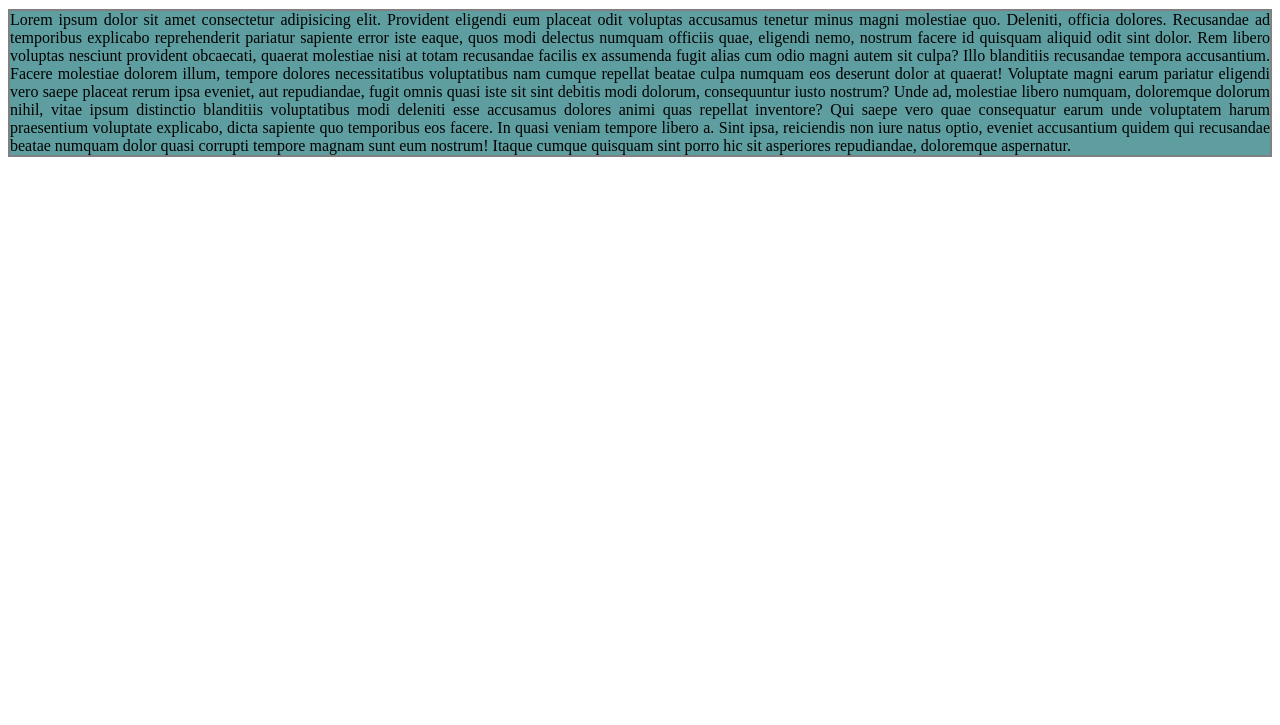
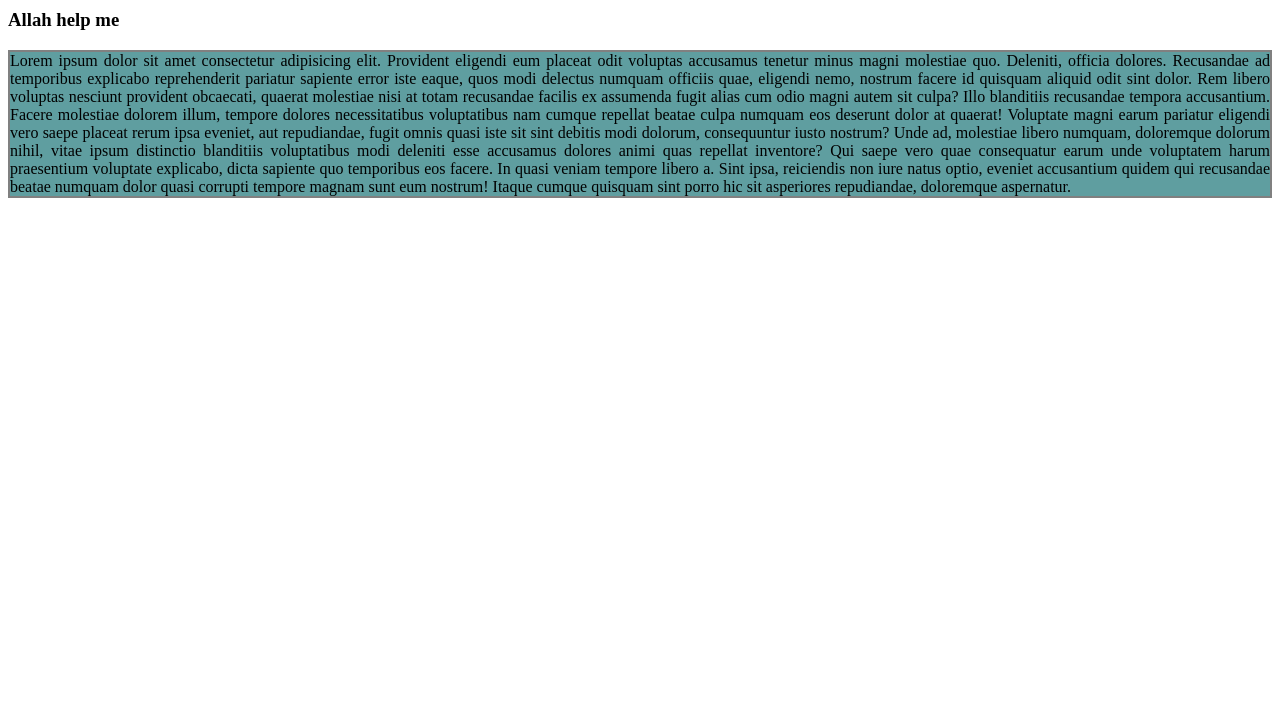
Before and after one commit to jobair289781/my-3rd-repo, a plain HTML site: page index.html in a window 1280 px wide. Shown: the part 75-800 px from the top of the page. Drawn offline with Linux system fonts and the light colour scheme.

Commit message:
add text

```diff
--- a/index.html
+++ b/index.html
@@ -9,6 +9,7 @@
 </head>
 <body>
     <h1 class="text">Bangladesh is my Love</h1>
+    <h3>Allah help me</h3>
     <p>Lorem ipsum dolor sit amet consectetur adipisicing elit. Provident eligendi eum placeat odit voluptas accusamus tenetur minus magni molestiae quo. Deleniti, officia dolores. Recusandae ad temporibus explicabo reprehenderit pariatur sapiente error iste eaque, quos modi delectus numquam officiis quae, eligendi nemo, nostrum facere id quisquam aliquid odit sint dolor. Rem libero voluptas nesciunt provident obcaecati, quaerat molestiae nisi at totam recusandae facilis ex assumenda fugit alias cum odio magni autem sit culpa? Illo blanditiis recusandae tempora accusantium. Facere molestiae dolorem illum, tempore dolores necessitatibus voluptatibus nam cumque repellat beatae culpa numquam eos deserunt dolor at quaerat! Voluptate magni earum pariatur eligendi vero saepe placeat rerum ipsa eveniet, aut repudiandae, fugit omnis quasi iste sit sint debitis modi dolorum, consequuntur iusto nostrum? Unde ad, molestiae libero numquam, doloremque dolorum nihil, vitae ipsum distinctio blanditiis voluptatibus modi deleniti esse accusamus dolores animi quas repellat inventore? Qui saepe vero quae consequatur earum unde voluptatem harum praesentium voluptate explicabo, dicta sapiente quo temporibus eos facere. In quasi veniam tempore libero a. Sint ipsa, reiciendis non iure natus optio, eveniet accusantium quidem qui recusandae beatae numquam dolor quasi corrupti tempore magnam sunt eum nostrum! Itaque cumque quisquam sint porro hic sit asperiores repudiandae, doloremque aspernatur.</p>
 </body>
 </html>
```
